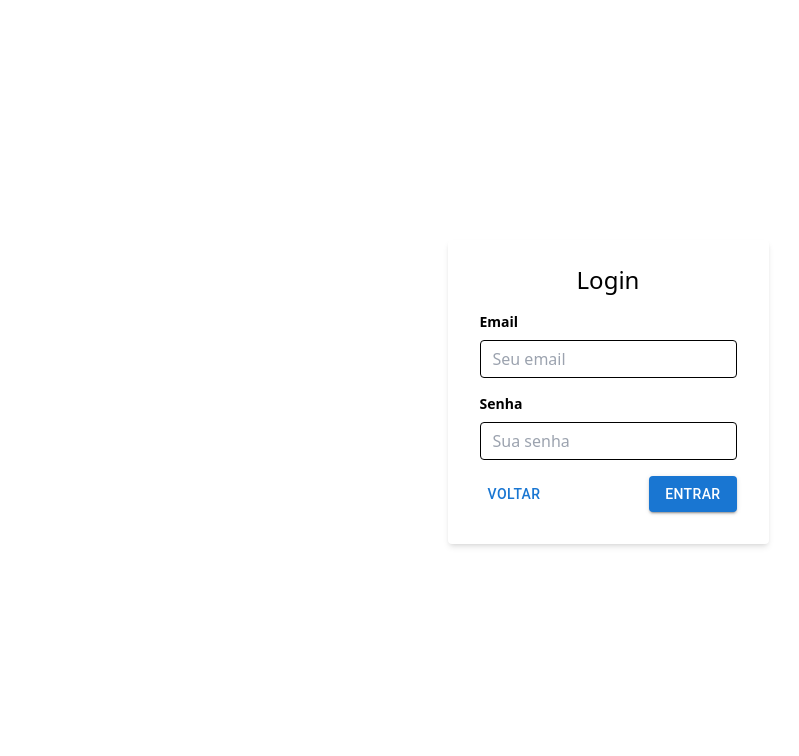
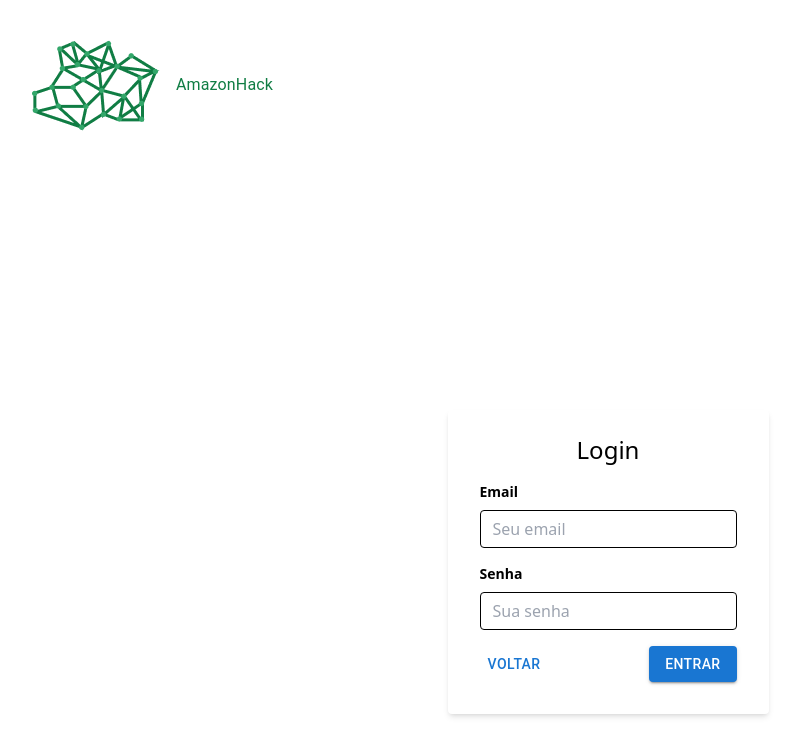
Before and after one commit to caducoder/website-amazonhack, a Next.js app: page /login in a window 1280 px wide. Shown: the top 756 px of the page, without its empty margins (32-831 px from the left). Built offline with nearby package versions, Linux system fonts and the light colour scheme.

Commit message:
refactor: move second header to component

```diff
--- /dev/null
+++ b/src/components/CommomHeader/index.tsx
@@ -0,0 +1,20 @@
+import { Box, Typography } from '@mui/material'
+import router from 'next/router'
+import React from 'react'
+
+function CommomHeader() {
+  return (
+    <Box component={'header'} className='bg-white h-[170px] flex items-center justify-between'>
+      <Box className='flex items-center justify-between w-full px-4 sm:px-16 gap-4 flex-col lg:flex-row'>
+        <Box sx={{ display: 'flex', alignItems: 'center', gap: 2, cursor: 'pointer' }} onClick={() => router.push('/')}>
+          <img src={'/logo-green.png'} alt='' />
+          <Typography className='text-mainGreen text-3xl sm:text-5xl'>
+            AmazonHack
+          </Typography>
+        </Box>
+      </Box>
+    </Box>
+  )
+}
+
+export default CommomHeader
--- a/src/pages/login.tsx
+++ b/src/pages/login.tsx
@@ -1,3 +1,4 @@
+import CommomHeader from '@/components/CommomHeader';
 import { Button } from '@mui/material';
 import Link from 'next/link';
 import React from 'react';
@@ -16,6 +17,8 @@ const LoginForm: React.FC = () => {
   };
 
   return (
+    <>
+      <CommomHeader />
       <div className="w-full h-screen flex items-center justify-center">
         <form onSubmit={handleSubmit(onSubmit)} className="bg-white shadow-md rounded px-8 pt-6 pb-8 mb-4">
           <h2 className="text-2xl text-center mb-4">Login</h2>
@@ -78,6 +81,7 @@ const LoginForm: React.FC = () => {
           </div>
         </form>
       </div>
+    </>
   );
 };
 
--- a/src/pages/register.tsx
+++ b/src/pages/register.tsx
@@ -1,3 +1,4 @@
+import CommomHeader from '@/components/CommomHeader'
 import CompanyRegisterForm from '@/components/CompanyRegisterForm'
 import { Box, Typography } from '@mui/material'
 import { useRouter } from 'next/router'
@@ -7,16 +8,7 @@ const Register = () => {
   const router = useRouter()
   return (
     <>
-      <Box component={'header'} className='bg-white h-[170px] flex items-center justify-between'>
-        <Box className='flex items-center justify-between w-full px-4 sm:px-16 gap-4 flex-col lg:flex-row'>
-          <Box sx={{ display: 'flex', alignItems: 'center', gap: 2, cursor: 'pointer' }} onClick={() => router.push('/')}>
-            <img src={'/logo-green.png'} alt='' />
-            <Typography className='text-mainGreen text-3xl sm:text-5xl'>
-              AmazonHack
-            </Typography>
-          </Box>
-        </Box>
-      </Box>
+      <CommomHeader />
       <section className="w-[80%] mx-auto">
         <Box className='mb-10'>
           <Typography component={'h1'} gutterBottom className='text-center text-[40px] text-goldenroad font-semibold'>
```
Lines whose indentation alone changed are shown as unchanged.
